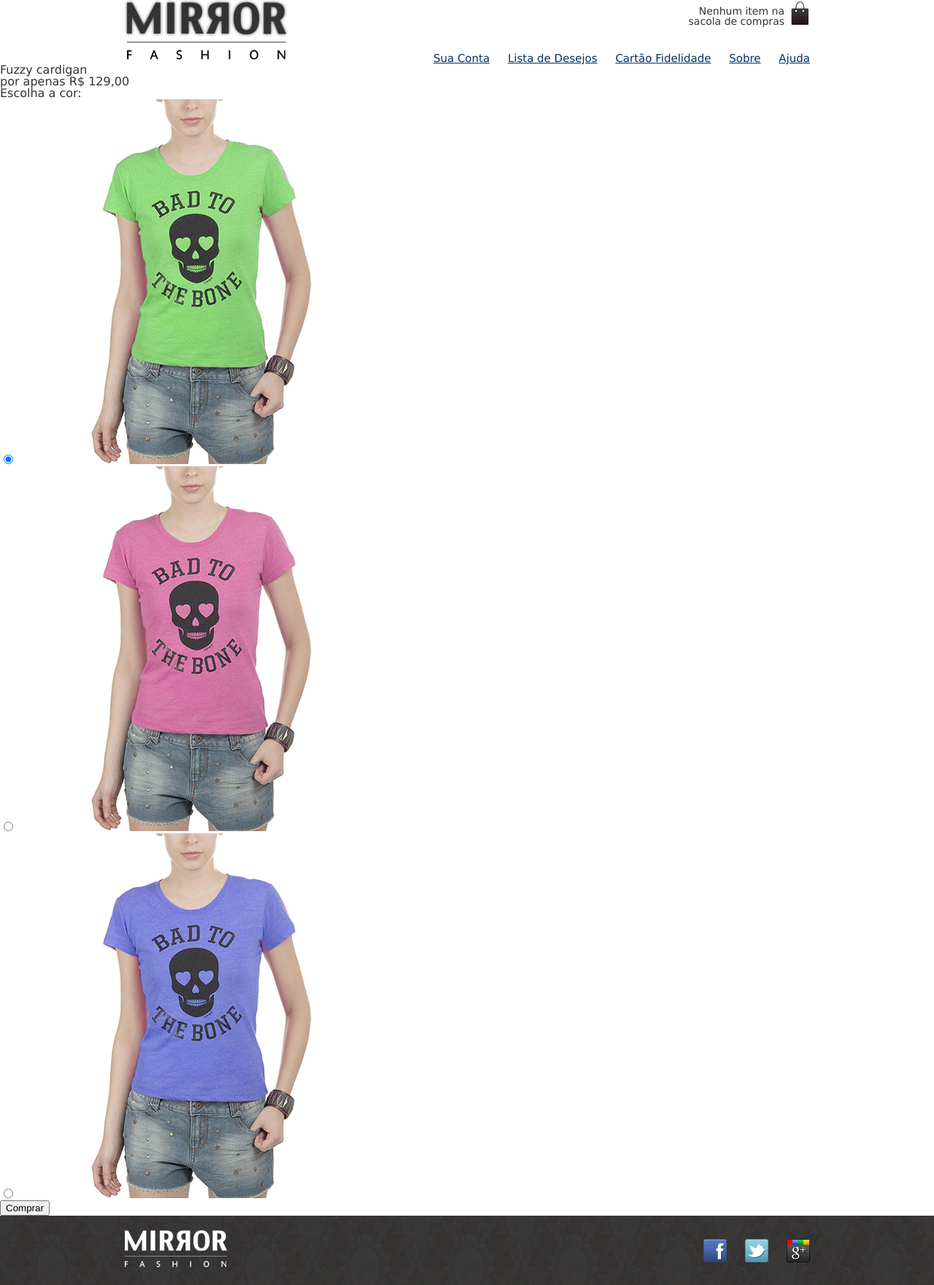
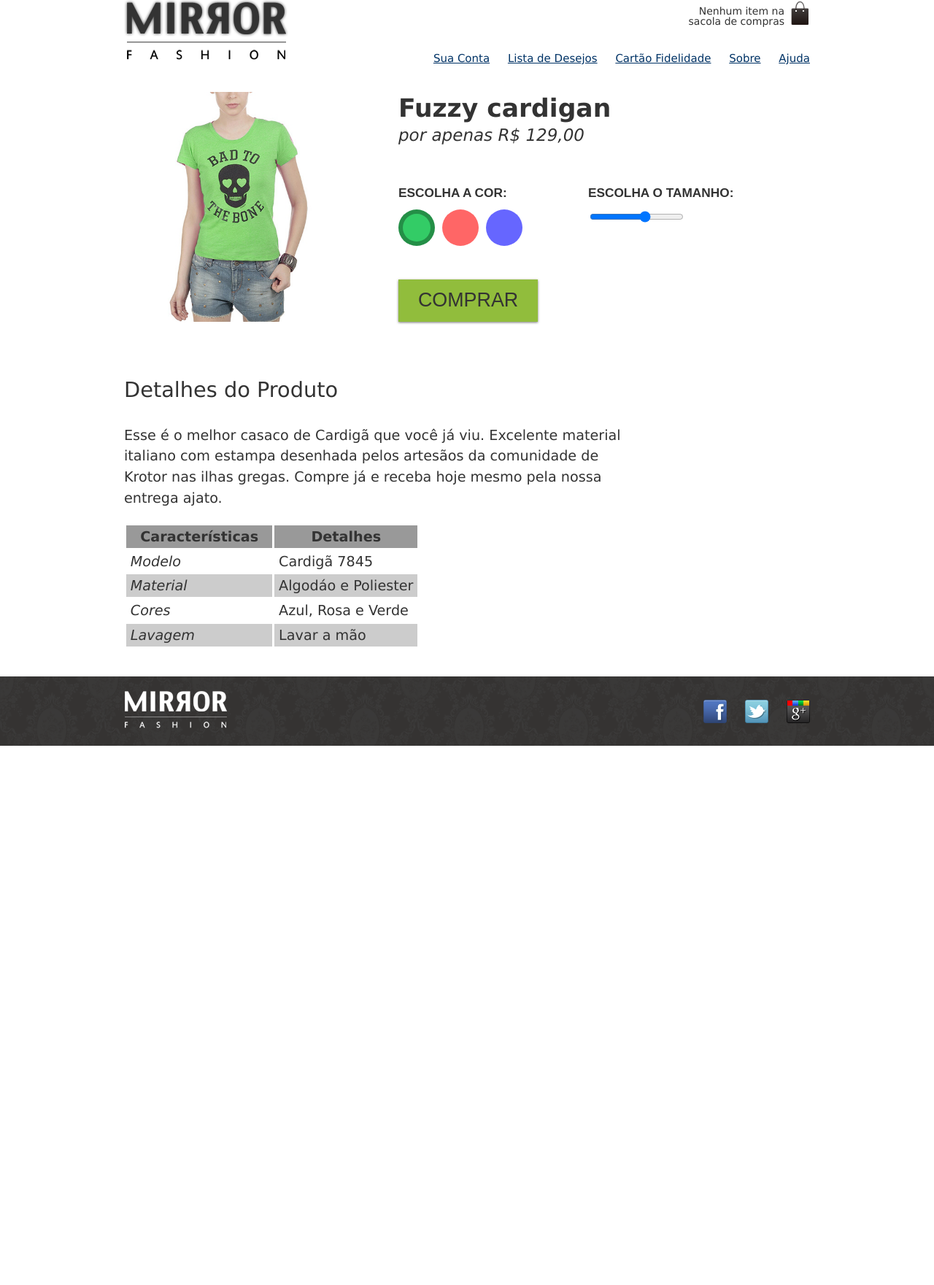
Before and after one commit to ljbmoura/caelum-wd43, a PHP site: page /produto.php in a window 1280 px wide. Shown: the whole page at 73% size. After the commit the page ends 1022 px from the top, so only its background shows below. Run offline with PHP 8.4, Linux system fonts and the light colour scheme.

Commit message:
ate exercicio 8.13

```diff
--- a/mirror-fashion/cabecalho.php
+++ b/mirror-fashion/cabecalho.php
@@ -9,8 +9,8 @@
 <!--<link rel="stylesheet" type="text/css" href="css\normalize.css">-->
 <link rel="stylesheet" type="text/css" href="css/reset.css">
 <link rel="stylesheet" type="text/css" href="css/estilos.css">
-<link rel="stylesheet" type="text/css" href="css/mobile.css" media="(max-width: 940px)">
-<link rel="stylesheet" type="text/css" href="css/produto.css">
+<link rel="stylesheet" type="text/css" href="css/mobile.css" media="(max-width: 939px)">
+<?php print @$cabecalho_css; ?>
 </head>
 	<header class="container">
 		<h1>
--- a/mirror-fashion/css/produto.css
+++ b/mirror-fashion/css/produto.css
@@ -1,5 +1,182 @@
+@media(min--moz-device-pixel-ratio:0) {
+	fieldset {
+		display: table-column;
+	}
+}
+
+.cores {
+	position: relative;
+	padding-top: 90px;
+}
+
 .cores label:after {
 	content: '';
 	display: block;
+	border-radius: 50%;
+	width: 50px;
+	height: 50px;
+	box-sizing: border-box;
+	position: absolute;
+	top: 30px;
+	transition: 1s;
+}
 
+.cores label:hover:after {
+	border: 6px solid rgba(0,0,0,0.1);
 }
+
+.cores label img {
+	display: block;
+	max-width: 100%;
+}
+
+.cores input[type=radio] {
+	display: none;
+}
+
+.cores input:checked + label:after {
+	border: 6px solid rgba(0,0,0,0.3);
+}
+
+.cores input:not(:checked) + label img {
+	display: none;
+}
+
+label[for=verde]:after {
+	background-color: #33CC66;
+	left: 0;
+}
+
+label[for=rosa]:after {
+	background-color: #FF6666;
+	left: 60px;
+}
+
+label[for=azul]:after {
+	background-color: #6666FF;
+	left: 120px;
+}
+
+.produto {
+	color: #333;
+	line-height: 1.3;
+	margin-top: 2em;
+}
+
+.produto h1 {
+	font-size: 1.8em;
+	font-weight: bold;
+}
+
+.produto p {
+	font-size: 1.2em;
+	font-style: italic;
+	margin-bottom: 1em;
+}
+
+.produto legend {
+	display: block;
+	font: bold 0.9em/2.5em Arial;
+	text-transform: uppercase;
+}
+
+.comprar {
+	background: #91bd3c;
+	border: none;
+
+	color: #333;
+	font-size: 1.4em;
+	text-transform: uppercase;
+	box-shadow: 0 1px 3px #777;
+	display: block;
+	padding: 0.5em 1em;
+	margin: 1em 0;
+}
+
+.detalhes {
+	padding: 2em 0;
+}
+
+.detalhes h2 {
+	font-size: 1.5em;
+	line-height: 2;
+}
+
+.detalhes p {
+	margin: 1em 0;
+	font-size: 1em;
+	line-height: 1.5;
+	max-width: 36em;
+}
+
+table {
+	border-spacing: 0.2em;
+	border-collapse: separate;
+}
+
+thead {
+	background-color: #999;
+}
+
+thead th {
+	font-weight: bold;
+	padding:0.3em 1em;
+	text-align: center;
+}
+
+td {
+	padding: 0.3em;
+}
+
+tr:nth-child(2n) {
+	background-color: #ccc;
+}
+
+td:first-child {
+	font-style: italic;
+}
+
+@media (min-width: 500px) {
+	.detalhes {
+		font-size: 1.2em;
+	}
+}
+
+@media (min-width: 630px) {
+	.produto {
+		position: relative;
+		padding-left: 40%;
+		font-size: 1.2em;
+	}
+
+	.cores {
+		position: static;
+		padding: 0;
+	}
+
+	.cores legend {
+		position: static;
+	}
+
+	.cores label img {
+		position: absolute;
+		top: 0;
+		left: 0;
+		max-width: 35%;
+		max-height: 100%;
+	}
+
+	.cores label:after {
+		position: static;
+		float: left;
+		margin-right: 10px;
+	}
+
+	fieldset {
+		display: inline-block;
+		vertical-align: top;
+		margin: 1em 0;
+		min-width: 200px;
+		width: 45%;
+	}
+}
--- a/mirror-fashion/produto.php
+++ b/mirror-fashion/produto.php
@@ -1,7 +1,9 @@
 <?php
 	$cabecalho_title="Produtos da Mirror Fashion";
+	$cabecalho_css='<link rel="stylesheet" type="text/css" href="css/produto.css">';
 	include("cabecalho.php"); ?>
 
+<div class="container">
 	<div class="produto">
 		<h1>Fuzzy cardigan</h1>
 		<p>por apenas R$ 129,00</p>
@@ -18,131 +20,46 @@
 				<input type="radio" name="cor" value="azul" id="azul" >
 				<label for="azul"><img src="img/produtos/foto2-azul.png" alt="azul"></label>
 			</fieldset>
+
+			<fieldset class="tamanhos">
+				<legend>Escolha o tamanho:</legend>
+				<input type="range" min="36" max="46" value="42" step="2" nome="tamanho" id="tamanho">
+			</fieldset>
 			<input type="submit" class="comprar" value="Comprar">
-
 		</form>
 	</div>
+	<div class="detalhes">
+		<h2>Detalhes do Produto</h2>
+		<p>Esse é o melhor casaco de Cardigã que você já viu. Excelente material italiano com estampa desenhada pelos artesãos da comunidade de Krotor nas ilhas gregas. Compre já e receba hoje mesmo pela nossa entrega ajato.</p>
 
-<!--<div class="container destaque">
-		<section class="busca">
-			<h2>Busca</h2>
-			<form>
-				<input type="search"> <input type="image"
-					src="img/busca.png">
-			</form>
-		</section>
+		<table>
+			<thead>
+				<tr>
+				<th>Características</th>
+				<th>Detalhes</th>
+				</tr>
+			</thead>
+			<tbody>
+				<tr>
+					<td>Modelo</td>
+					<td>Cardigã 7845</td>
+				</tr>
+				<tr>
+					<td>Material</td>
+					<td>Algodáo e Poliester</td>
+				</tr>
+				<tr>
+					<td>Cores</td>
+					<td>Azul, Rosa e Verde</td>
+				</tr>
+				<tr>
+					<td>Lavagem</td>
+					<td>Lavar a mão</td>
+				</tr>
+			</tbody>
+		</table>
+	</div>
+</div>
 
-		<section class="menu-departamentos">
-			<h2>Departamentos</h2>
-			<nav>
-				<ul>
-					<li><a href="#">Blusas e Camisas</a>
-						<ul>
-							<li><a href="#">Manga Curta</a></li>
-							<li><a href="#">Manga Cumprida</a></li>
-							<li><a href="#">Camisa Social</a></li>
-							<li><a href="#">Camisa Casual</a></li>
-						</ul></li>
-					<li><a href="#">Calças</a></li>
-					<li><a href="#">Saias</a></li>
-					<li><a href="#">Vestidos</a></li>
-					<li><a href="#">Sapatos</a></li>
-					<li><a href="#">Bolsas e Carteiras</a></li>
-					<li><a href="#">Acessórios</a></li>
-				</ul>
-			</nav>
-		</section>
-
-		<img src="img/destaque-home.png" alt="Promoção: Big City Night">
-	</div>
-	<div class="container paineis">
-		<section class="painel novidades">
-			<h2>Novidades</h2>
-			<ol>
-				<li><a href="produto.html">
-						<figure>
-							<img alt="mulher blusa fuzz cardigan"
-								src="img/produtos/miniatura1.png">
-							<figcaption>Fuzz Cardigan por R$ 129,99</figcaption>
-						</figure>
-				</a></li>
-				<li><a href="produto.html">
-						<figure>
-							<img alt="Produto 2" src="img/produtos/miniatura2.png">
-							<figcaption>Produto 2 por R$ 2,99</figcaption>
-						</figure>
-				</a></li>
-				<li><a href="produto.html">
-						<figure>
-							<img alt="Produto 3" src="img/produtos/miniatura3.png">
-							<figcaption>Produto 3 por R$ 3,99</figcaption>
-						</figure>
-				</a></li>
-				<li><a href="produto.html">
-						<figure>
-							<img alt="Produto 4" src="img/produtos/miniatura4.png">
-							<figcaption>Produto 4 por R$ 4,99</figcaption>
-						</figure>
-				</a></li>
-				<li><a href="produto.html">
-						<figure>
-							<img alt="Produto 5" src="img/produtos/miniatura5.png">
-							<figcaption>Produto 5 por R$ 5,99</figcaption>
-						</figure>
-				</a></li>
-				<li><a href="produto.html">
-						<figure>
-							<img alt="Produto 6" src="img/produtos/miniatura6.png">
-							<figcaption>Produto 6 por R$ 6,99</figcaption>
-						</figure>
-				</a></li>
-
-			</ol>
-		</section>
-
-		<section class="painel mais-vendidos">
-			<h2>Mais Vendidos</h2>
-			<ol>
-				<li><a href="produto.html">
-						<figure>
-							<img alt="mulher blusa fuzz cardigan"
-								src="img/produtos/miniatura1.png">
-							<figcaption>Fuzz Cardigan por R$ 129,99</figcaption>
-						</figure>
-				</a></li>
-				<li><a href="produto.html">
-						<figure>
-							<img alt="Produto 2" src="img/produtos/miniatura2.png">
-							<figcaption>Produto 2 por R$ 2,99</figcaption>
-						</figure>
-				</a></li>
-				<li><a href="produto.html">
-						<figure>
-							<img alt="Produto 3" src="img/produtos/miniatura3.png">
-							<figcaption>Produto 3 por R$ 3,99</figcaption>
-						</figure>
-				</a></li>
-				<li><a href="produto.html">
-						<figure>
-							<img alt="Produto 4" src="img/produtos/miniatura4.png">
-							<figcaption>Produto 4 por R$ 4,99</figcaption>
-						</figure>
-				</a></li>
-				<li><a href="produto.html">
-						<figure>
-							<img alt="Produto 5" src="img/produtos/miniatura5.png">
-							<figcaption>Produto 5 por R$ 5,99</figcaption>
-						</figure>
-				</a></li>
-				<li><a href="produto.html">
-						<figure>
-							<img alt="Produto 6" src="img/produtos/miniatura6.png">
-							<figcaption>Produto 6 por R$ 6,99</figcaption>
-						</figure>
-				</a></li>
-
-			</ol>
-		</section>
-	</div>
--->
-<?php include("rodape.php"); ?>
+<?php
+	include("rodape.php"); ?>
```
Lines whose indentation alone changed are shown as unchanged.
